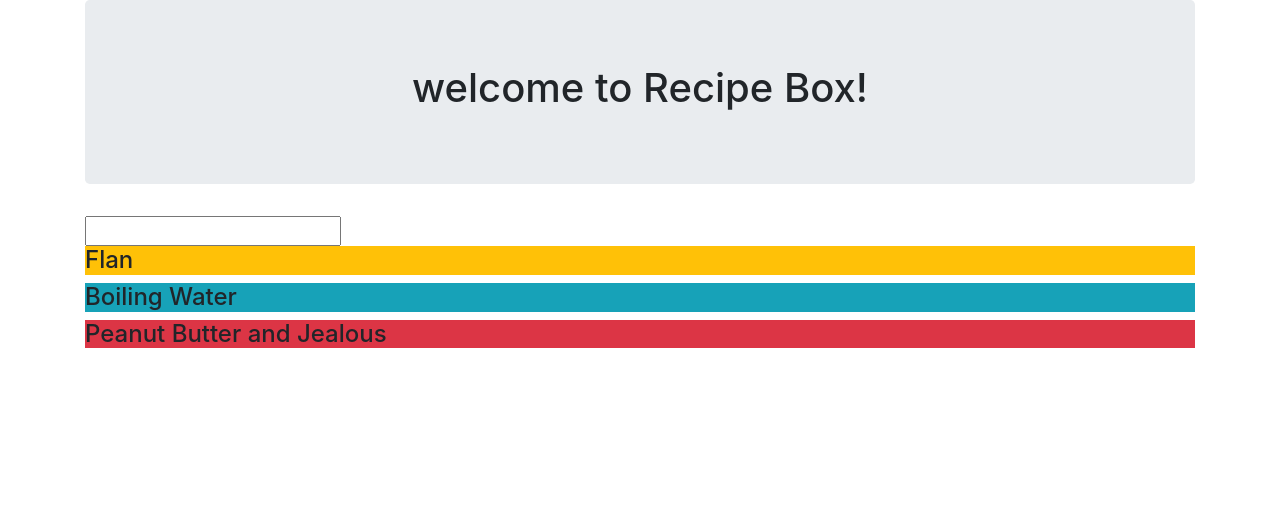
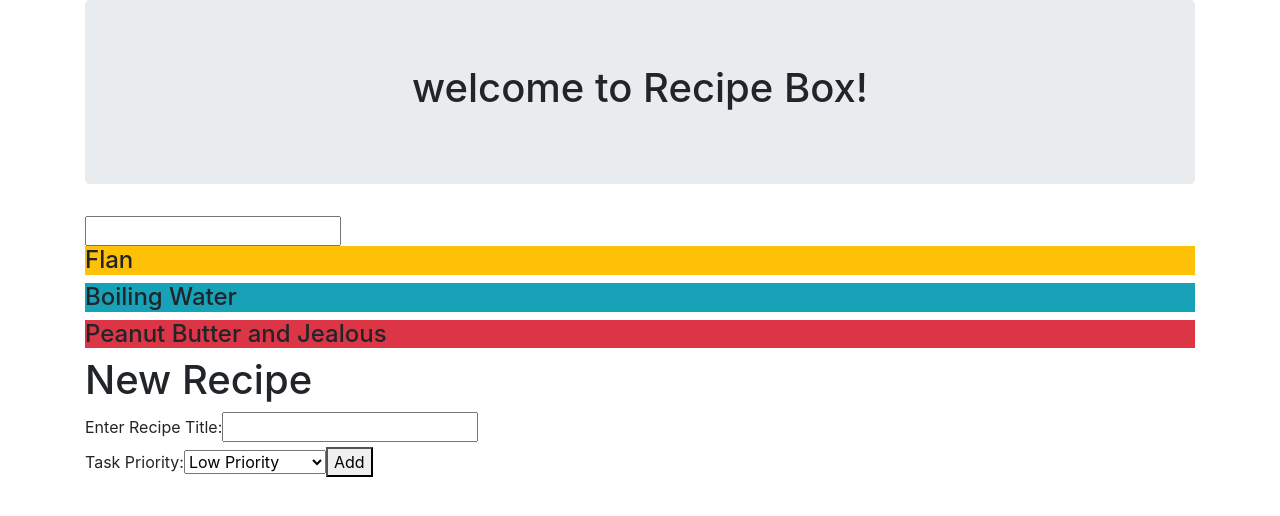
Before and after one commit to devinmounts/recipe-binding, an Angular app: page / in a window 1280 px wide. Shown: the top 516 px of the page. Built offline with nearby package versions, Linux system fonts and the light colour scheme.

Commit message:
update the recipe-list component

```diff
--- a/src/app/app.component.html
+++ b/src/app/app.component.html
@@ -11,30 +11,6 @@
     <input [(ngModel)]="userName" type="text" name="user">
   </form>
   <app-recipe-list [childRecipeList]="masterRecipies" (clickSender)="editRecipe($event)"></app-recipe-list>
-
-  <div *ngIf="selectedRecipe">
-    <h3>{{selectedRecipe.title}}</h3>
-    <p>Recipe Cooked? {{selectedRecipe.cooked}}</p>
-    <h3>Edit Recipe Title</h3>
-    <label for="">Edit Recipe Title</label>
-    <input [(ngModel)]="selectedRecipe.title">
-    <br>
-    <label>Edit recipe directions:</label>
-    <div *ngFor="let object of selectedRecipe.directions">
-      <input [(ngModel)]="object.direction">
-    </div>
-
-    <br>
-    <label>Enter Recipe Priority (1-3):</label>
-    <br>
-    <input type="radio" [(ngModel)]="selectedRecipe.priority" value="1">1 (Low Priority)<br>
-    <input type="radio" [(ngModel)]="selectedRecipe.priority" value="2">2 (Medium Priority)<br>
-    <input type="radio" [(ngModel)]="selectedRecipe.priority" value="3">3 (High Priority)
-    <button (click)="finishedEditing()">Done</button>
-  </div>
+  <app-edit-recipe [childSelectedRecipe]="selectedRecipe" (clickedDone)="finishedEditing()" ></app-edit-recipe>
+  <app-new-recipe></app-new-recipe>
 </div>
-
-
-<!-- <tr *ngFor="let direction of selectedRecipe.directions">
-  <td><input type="text"  [(ngModel)]="direction"></td>
-</table> -->
--- a/src/app/app.component.ts
+++ b/src/app/app.component.ts
@@ -17,6 +17,8 @@ export class AppComponent {
   selectedRecipe = null;
 
 
+
+
   editRecipe(clickedRecipe){
     this.selectedRecipe = clickedRecipe;
   }
--- a/src/app/app.module.ts
+++ b/src/app/app.module.ts
@@ -3,12 +3,16 @@ import { NgModule } from '@angular/core';
 import { AppComponent } from './app.component';
 import { FormsModule }  from '@angular/forms';
 import { RecipeListComponent } from './recipe-list/recipe-list.component';
+import { EditRecipeComponent } from './edit-recipe/edit-recipe.component';
+import { NewRecipeComponent } from './new-recipe/new-recipe.component';
 
 
 @NgModule({
   declarations: [
     AppComponent,
-    RecipeListComponent
+    RecipeListComponent,
+    EditRecipeComponent,
+    NewRecipeComponent
   ],
   imports: [
     BrowserModule,
--- /dev/null
+++ b/src/app/edit-recipe/edit-recipe.component.html
@@ -0,0 +1,20 @@
+<div *ngIf="childSelectedRecipe">
+  <h3>{{childSelectedRecipe.title}}</h3>
+  <p>Recipe Cooked? {{childSelectedRecipe.cooked}}</p>
+  <h3>Edit Recipe Title</h3>
+  <label for="">Edit Recipe Title</label>
+  <input [(ngModel)]="childSelectedRecipe.title">
+  <br>
+  <label>Edit recipe directions:</label>
+  <div *ngFor="let object of childSelectedRecipe.directions">
+    <input [(ngModel)]="object.direction">
+  </div>
+
+  <br>
+  <label>Enter Recipe Priority (1-3):</label>
+  <br>
+  <input type="radio" [(ngModel)]="childSelectedRecipe.priority" [value]="1">1 (Low Priority)<br>
+  <input type="radio" [(ngModel)]="childSelectedRecipe.priority" [value]="2">2 (Medium Priority)<br>
+  <input type="radio" [(ngModel)]="childSelectedRecipe.priority" [value]="3">3 (High Priority)
+  <button (click)="finishedEditing()">Done</button>
+</div>
--- /dev/null
+++ b/src/app/edit-recipe/edit-recipe.component.ts
@@ -0,0 +1,18 @@
+import { Component, Input, Output, EventEmitter } from '@angular/core';
+import { Recipe } from '../models/recipe.model';
+
+@Component({
+  selector: 'app-edit-recipe',
+  templateUrl: './edit-recipe.component.html',
+  styleUrls: ['./edit-recipe.component.css']
+})
+export class EditRecipeComponent {
+  @Input() childSelectedRecipe: Recipe;
+  @Output() clickedDone = new EventEmitter();
+
+
+  finishedEditing(){
+    this.clickedDone.emit();
+  }
+
+}
--- /dev/null
+++ b/src/app/new-recipe/new-recipe.component.html
@@ -0,0 +1,14 @@
+<h1>New Recipe</h1>
+<div>
+ <label>Enter Recipe Title:</label>
+ <input #newTitle>
+</div>
+<div>
+  <label>Task Priority:</label>
+  <select #newPriority>
+    <option [value]="1"> Low Priority </option>
+    <option [value]="2"> Medium Priority </option>
+    <option [value]="3"> High Priority </option>
+  </select>
+  <button (click)="submitForm(newDescription.value, newPriority.value)">Add</button>
+</div>
--- a/src/app/recipe-list/recipe-list.component.ts
+++ b/src/app/recipe-list/recipe-list.component.ts
@@ -9,12 +9,6 @@ import { Recipe } from '../models/recipe.model';
 export class RecipeListComponent {
   @Input() childRecipeList: Recipe[];
   @Output() clickSender = new EventEmitter();
-
-  // recipies: Recipe[] = [
-  //   new Recipe('Flan', [{ingredient: 'Condensed Milk'}, {ingredient: 'Sugar'}, {ingredient: 'Cinnamon'} ], [{direction: 'Mix Milk, sugar, and cinnamon'}, {direction: 'Bake at 400 for 15 mi'}, {direction: 'Eat'}], 2),
-  //   new Recipe('Boiling Water',[{ingredient: 'cold water'}], [{direction: 'add heat'}], 1),
-  //   new Recipe('Peanut Butter and Jealous',[{ingredient: 'Bread'}, {ingredient: 'Peanut Butter'}, {ingredient: 'Jealousy'}], [{direction: 'Apply Peanut Butter and Jealousy to Bread'}, {direction: 'taunt your friends with your awesome sandwich'}, {direction: 'Eat'}], 3)
-  // ];
 
   recipeToShow = null;
 
```
Also changed, not shown: src/app/new-recipe/new-recipe.component.ts (added, +11 -0 lines), src/app/edit-recipe/edit-recipe.component.css (added), src/app/new-recipe/new-recipe.component.css (added), 2 other files (tests, documents, lock files or other folders).
